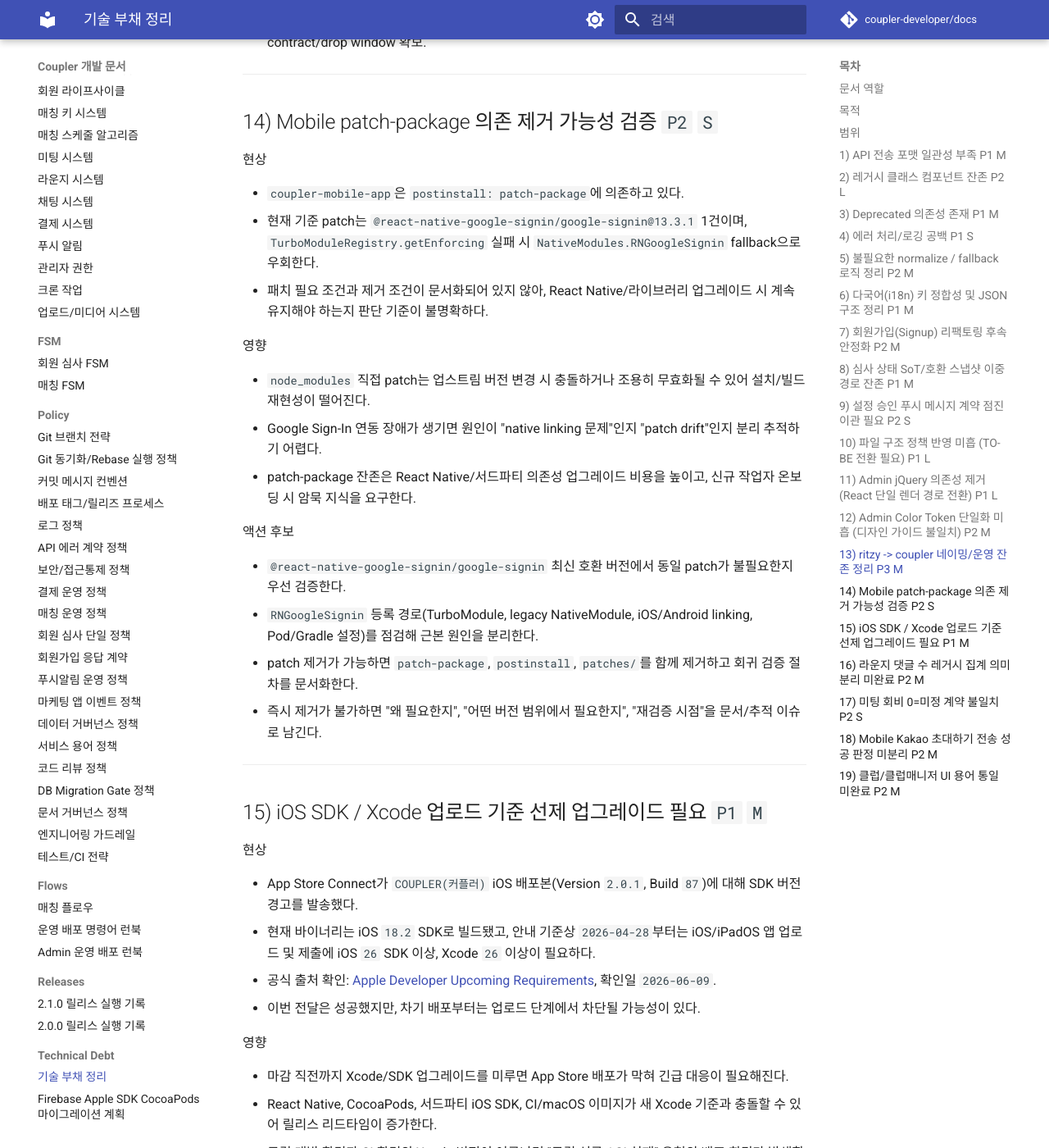
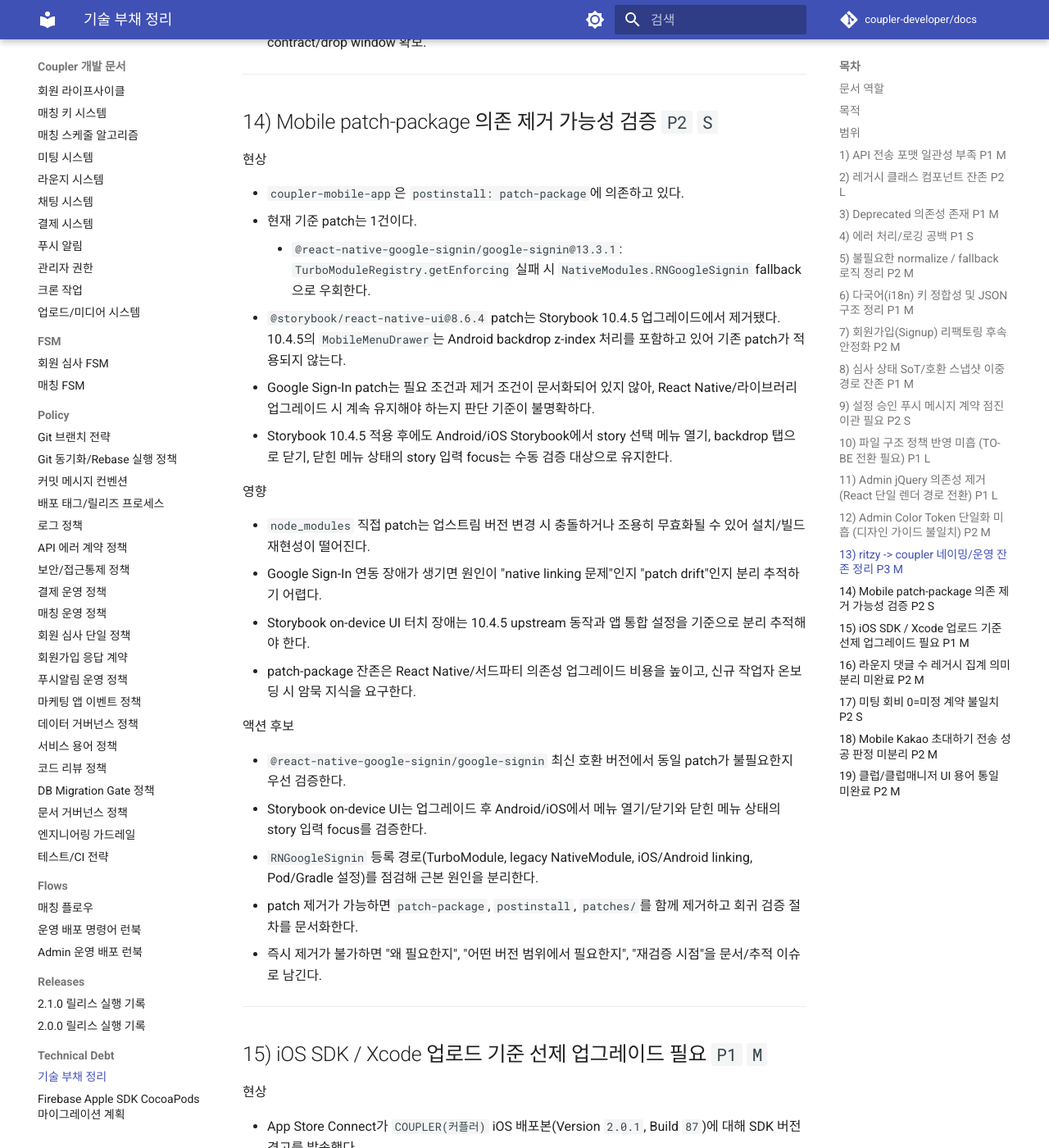
Before and after one commit to coupler-developer/docs, an MkDocs documentation site: the page built from content/technical-debt/technical-debt.md, in a window 1280 px wide and 1400 px high, scrolled down 9267 px. Shown: the whole window at 82% size. Built offline with MkDocs 1.6.1 and Material for MkDocs 9.7.7, drawn with Linux system fonts in a browser that asks for light colours; comment, search, counter and statistics services are not loaded.

Commit message:
docs: Storybook 패치 부채 상태 갱신
Changes:
- Storybook 8 UI patch 제거 상태와 10.4.5 수동 검증 대상을 기록
- Google Sign-In patch 잔존 범위와 추적 기준 정리

Tests:
- yarn validate:docs 통과

```diff
--- a/content/technical-debt/technical-debt.md
+++ b/content/technical-debt/technical-debt.md
@@ -322,18 +322,23 @@
 현상
 
 - `coupler-mobile-app`은 `postinstall: patch-package`에 의존하고 있다.
-- 현재 기준 patch는 `@react-native-google-signin/google-signin@13.3.1` 1건이며, `TurboModuleRegistry.getEnforcing` 실패 시 `NativeModules.RNGoogleSignin` fallback으로 우회한다.
-- 패치 필요 조건과 제거 조건이 문서화되어 있지 않아, React Native/라이브러리 업그레이드 시 계속 유지해야 하는지 판단 기준이 불명확하다.
+- 현재 기준 patch는 1건이다.
+    - `@react-native-google-signin/google-signin@13.3.1`: `TurboModuleRegistry.getEnforcing` 실패 시 `NativeModules.RNGoogleSignin` fallback으로 우회한다.
+- `@storybook/react-native-ui@8.6.4` patch는 Storybook 10.4.5 업그레이드에서 제거됐다. 10.4.5의 `MobileMenuDrawer`는 Android backdrop z-index 처리를 포함하고 있어 기존 patch가 적용되지 않는다.
+- Google Sign-In patch는 필요 조건과 제거 조건이 문서화되어 있지 않아, React Native/라이브러리 업그레이드 시 계속 유지해야 하는지 판단 기준이 불명확하다.
+- Storybook 10.4.5 적용 후에도 Android/iOS Storybook에서 story 선택 메뉴 열기, backdrop 탭으로 닫기, 닫힌 메뉴 상태의 story 입력 focus는 수동 검증 대상으로 유지한다.
 
 영향
 
 - `node_modules` 직접 patch는 업스트림 버전 변경 시 충돌하거나 조용히 무효화될 수 있어 설치/빌드 재현성이 떨어진다.
 - Google Sign-In 연동 장애가 생기면 원인이 "native linking 문제"인지 "patch drift"인지 분리 추적하기 어렵다.
+- Storybook on-device UI 터치 장애는 10.4.5 upstream 동작과 앱 통합 설정을 기준으로 분리 추적해야 한다.
 - patch-package 잔존은 React Native/서드파티 의존성 업그레이드 비용을 높이고, 신규 작업자 온보딩 시 암묵 지식을 요구한다.
 
 액션 후보
 
 - `@react-native-google-signin/google-signin` 최신 호환 버전에서 동일 patch가 불필요한지 우선 검증한다.
+- Storybook on-device UI는 업그레이드 후 Android/iOS에서 메뉴 열기/닫기와 닫힌 메뉴 상태의 story 입력 focus를 검증한다.
 - `RNGoogleSignin` 등록 경로(TurboModule, legacy NativeModule, iOS/Android linking, Pod/Gradle 설정)를 점검해 근본 원인을 분리한다.
 - patch 제거가 가능하면 `patch-package`, `postinstall`, `patches/`를 함께 제거하고 회귀 검증 절차를 문서화한다.
 - 즉시 제거가 불가하면 "왜 필요한지", "어떤 버전 범위에서 필요한지", "재검증 시점"을 문서/추적 이슈로 남긴다.
```
